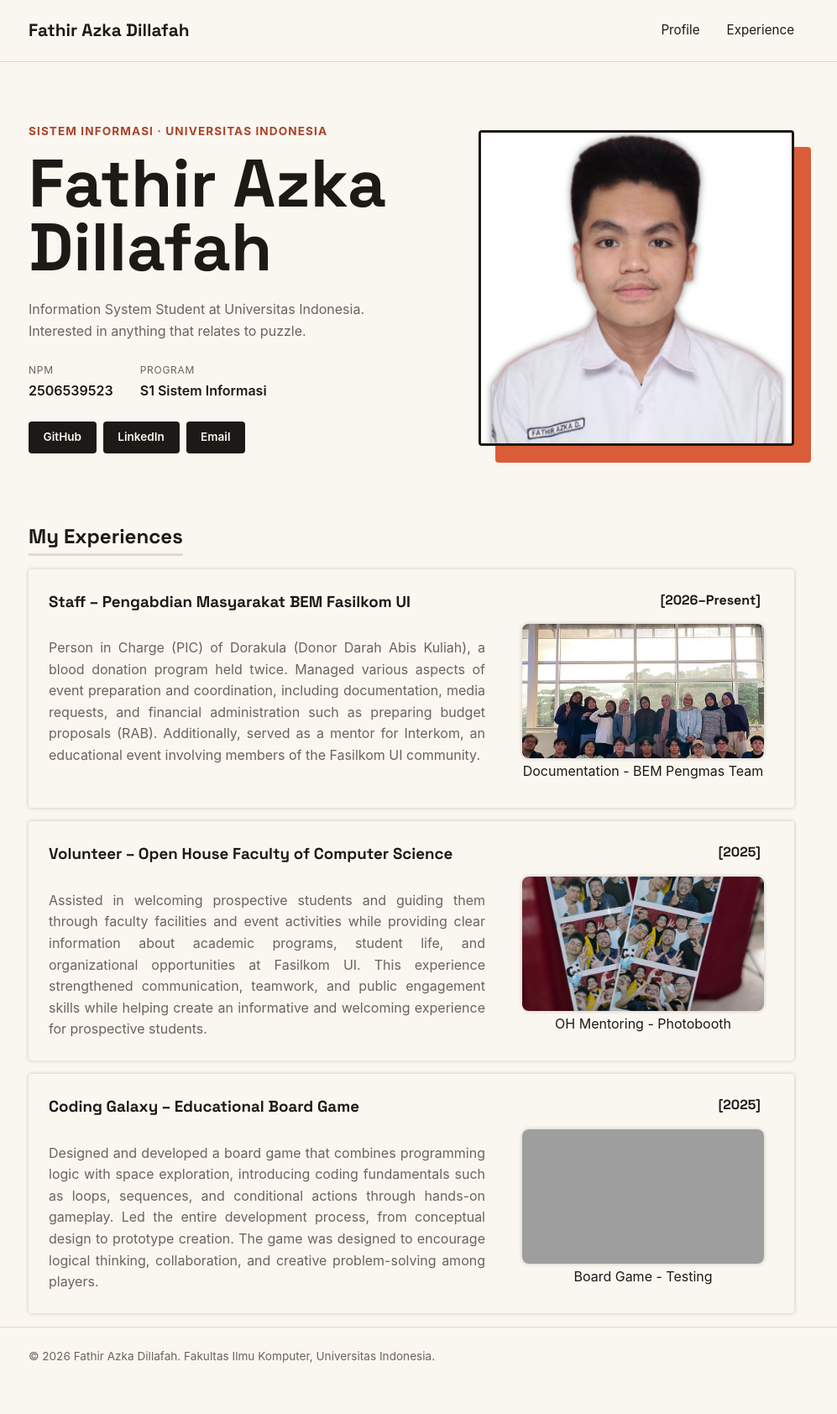
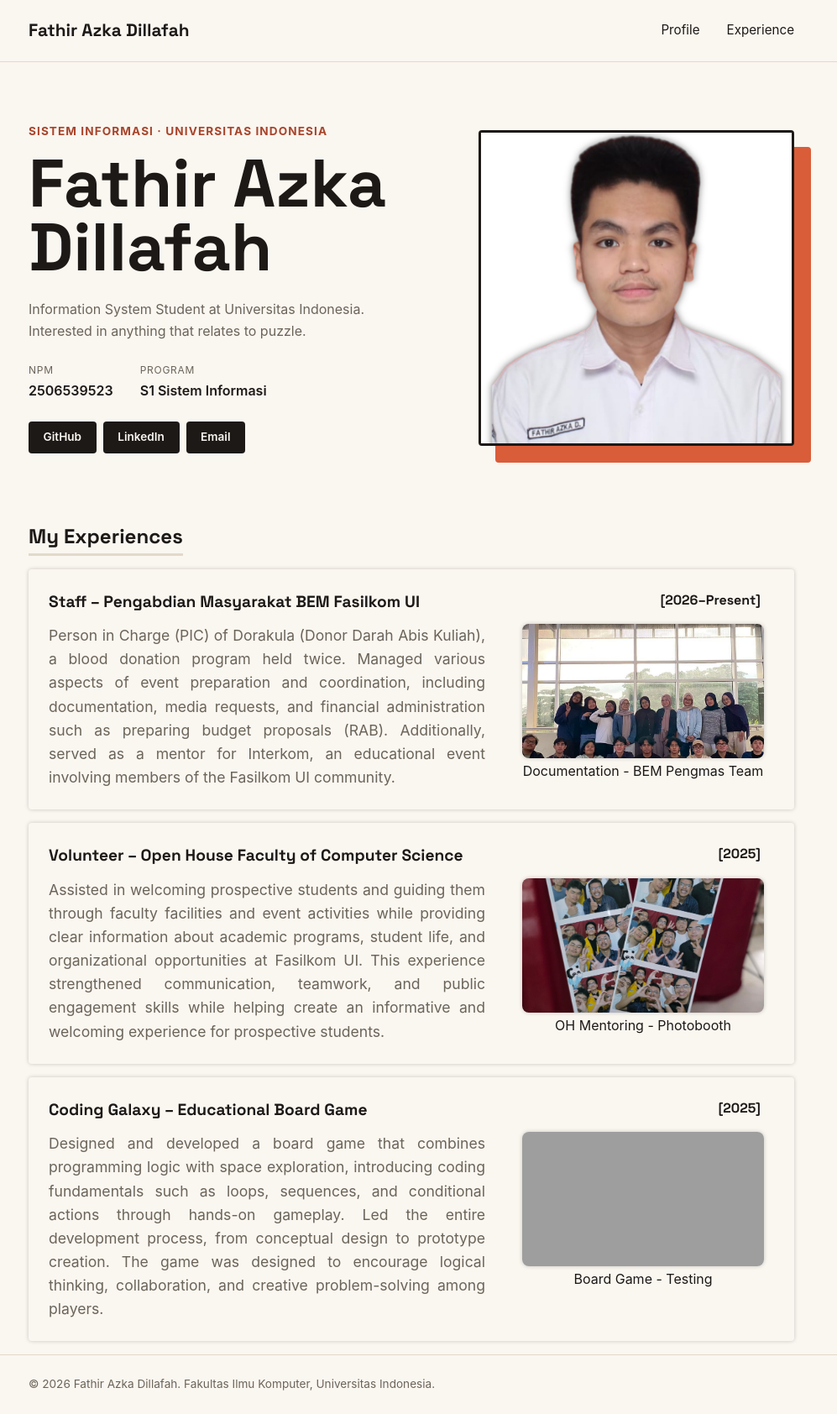
Before and after one commit to F-thir/myportofolio, a Django app: page / in a window 1280 px wide. Shown: the whole page at 84% size, without its empty margins (150-1147 px from the left). Before the commit the page ends 1623 px from the top, so only its background shows below. Run offline with Django 5.2, Linux system fonts and the light colour scheme; grey boxes are pictures that could not be loaded.

Commit message:
Tugas 1 - Finishing Touches

```diff
--- a/static/css/style.css
+++ b/static/css/style.css
@@ -189,11 +189,12 @@ h1, .brand {
 }
 
 .container h3 {
-    font-family: "Space Grotesk", -apple-system, sans-serif
+    font-family: "Space Grotesk", -apple-system, sans-serif;
+    font-size: 1.2rem;
 }
 
 .container h4 {
-    font-family: "Space Grotesk", -apple-system, sans-serif
+    font-family: "Space Grotesk", -apple-system, sans-serif;
 }
 
 .experience-list {
@@ -225,10 +226,10 @@ h1, .brand {
 .experience-description {
     grid-column: 1;
     grid-row: 2;
+    font-size: 1.1rem;
     text-align: justify;
     color: var(--text-muted);
     max-width: 520px;
-    padding-top: 1rem;
 }
 
 /* Experience Photo */
```
